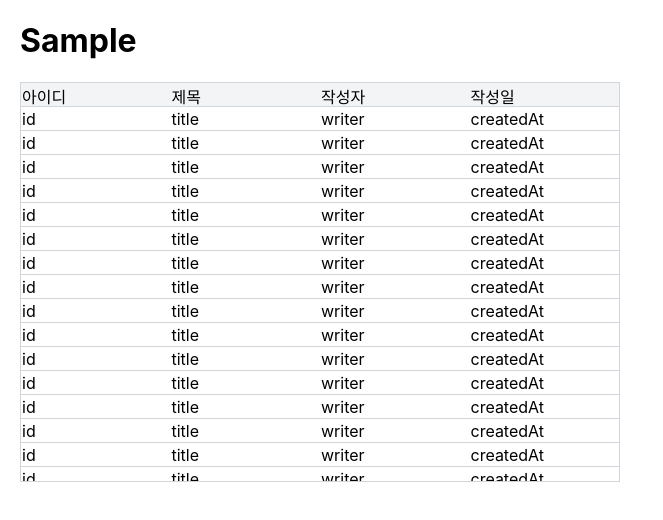
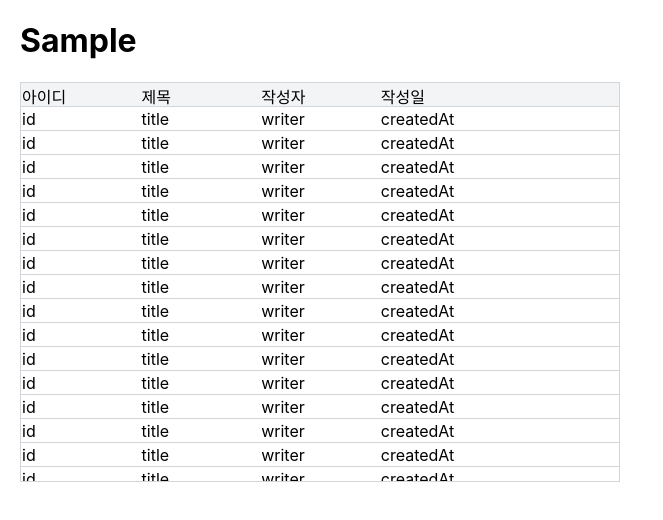
Before and after one commit to axisj/axboot-datagrid, a Next.js app: page / in a window 1280 px wide. Shown: the top 520 px of the page, without its empty margins (0-663 px from the left). Built offline with nearby package versions, Linux system fonts and the light colour scheme.

Commit message:
Add colGroup

```diff
--- a/react-frame-table/components/Table.tsx
+++ b/react-frame-table/components/Table.tsx
@@ -4,9 +4,7 @@ import TableHead from './TableHead';
 import TableBody from './TableBody';
 import { useAppStore } from '../store';
 
-interface Props {}
-
-function Table(props: Props) {
+function Table() {
   const [width, height, containerBorderWidth, className] = useAppStore(s => [
     s.width,
     s.height,
--- a/react-frame-table/components/TableBody.tsx
+++ b/react-frame-table/components/TableBody.tsx
@@ -2,10 +2,9 @@ import * as React from 'react';
 import styled from '@emotion/styled';
 import { useAppStore } from '../store';
 import TableBodyTr from './TableBodyTr';
+import TableColGroup from './TableColGroup';
 
-interface Props {}
-
-function TableBody(props: Props) {
+function TableBody() {
   const contentBodyHeight = useAppStore(s => s.contentBodyHeight);
   const scrollTop = useAppStore(s => s.scrollTop);
   const trHeight = useAppStore(s => s.trHeight);
@@ -45,6 +44,7 @@ function TableBody(props: Props) {
         }}
       >
         <BodyTable>
+          <TableColGroup />
           {Array.from({ length: endNumber - startIdx }, (_, i) => {
             const ri = startIdx + i;
             const item = data[ri];
--- a/react-frame-table/components/TableBodyTr.tsx
+++ b/react-frame-table/components/TableBodyTr.tsx
@@ -12,6 +12,7 @@ function TableBodyTr(props: Props) {
       {columns.map((column, idx) => (
         <td key={idx}>{column.key}</td>
       ))}
+      <td />
     </Container>
   );
 }
--- /dev/null
+++ b/react-frame-table/components/TableColGroup.tsx
@@ -0,0 +1,17 @@
+import * as React from 'react';
+import styled from '@emotion/styled';
+import { useAppStore } from '../store';
+
+function TableColGroup() {
+  const columns = useAppStore(s => s.columns);
+
+  return (
+    <colgroup>
+      {columns.map((column, index) => (
+        <col key={index} width={column.width} />
+      ))}
+    </colgroup>
+  );
+}
+
+export default TableColGroup;
--- a/react-frame-table/components/TableHead.tsx
+++ b/react-frame-table/components/TableHead.tsx
@@ -1,20 +1,21 @@
 import * as React from 'react';
 import styled from '@emotion/styled';
 import { useAppStore } from '../store';
+import TableColGroup from './TableColGroup';
 
-interface Props {}
-
-function TableHead(props: Props) {
+function TableHead() {
   const columns = useAppStore(s => s.columns);
   const headerHeight = useAppStore(s => s.headerHeight);
 
   return (
     <Container style={{ height: headerHeight }}>
       <HeaderTable>
+        <TableColGroup />
         <tr>
           {columns.map((column, index) => (
             <td key={index}>{column.label}</td>
           ))}
+          <td />
         </tr>
       </HeaderTable>
     </Container>
```
